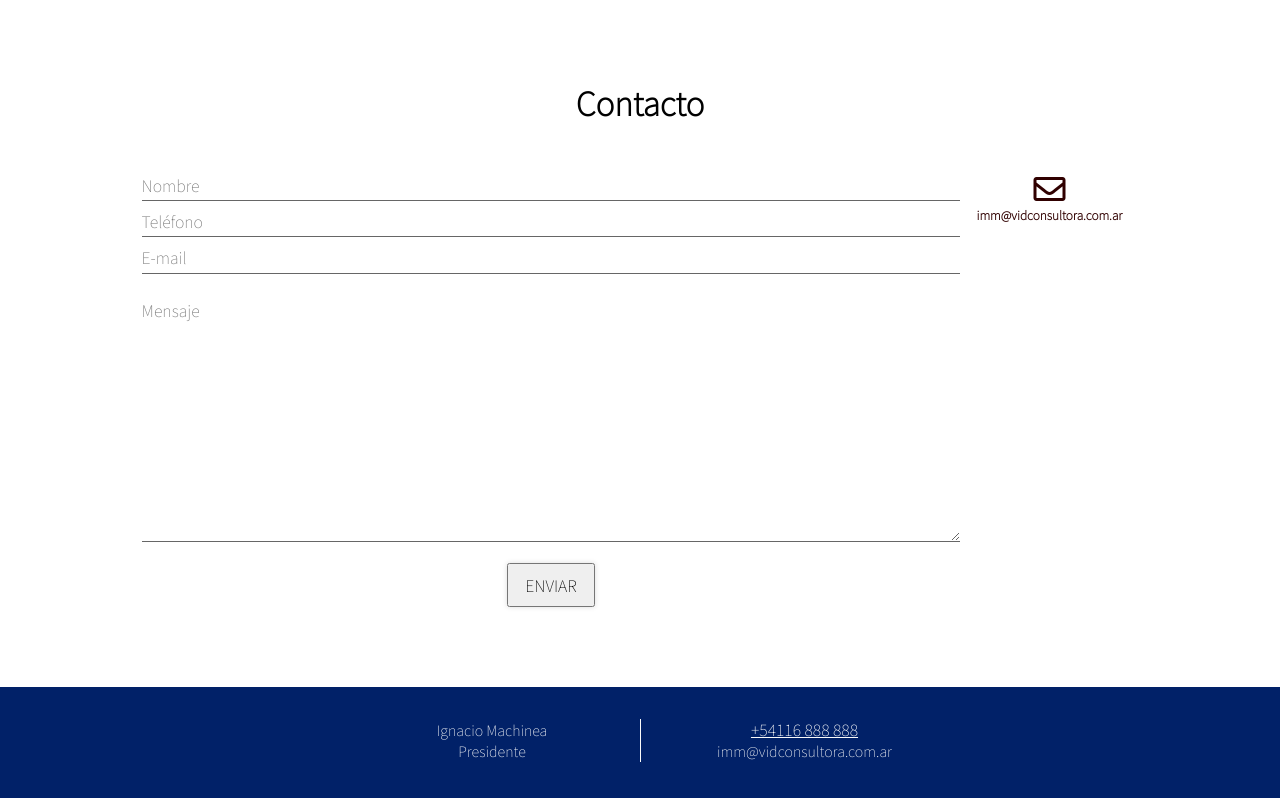
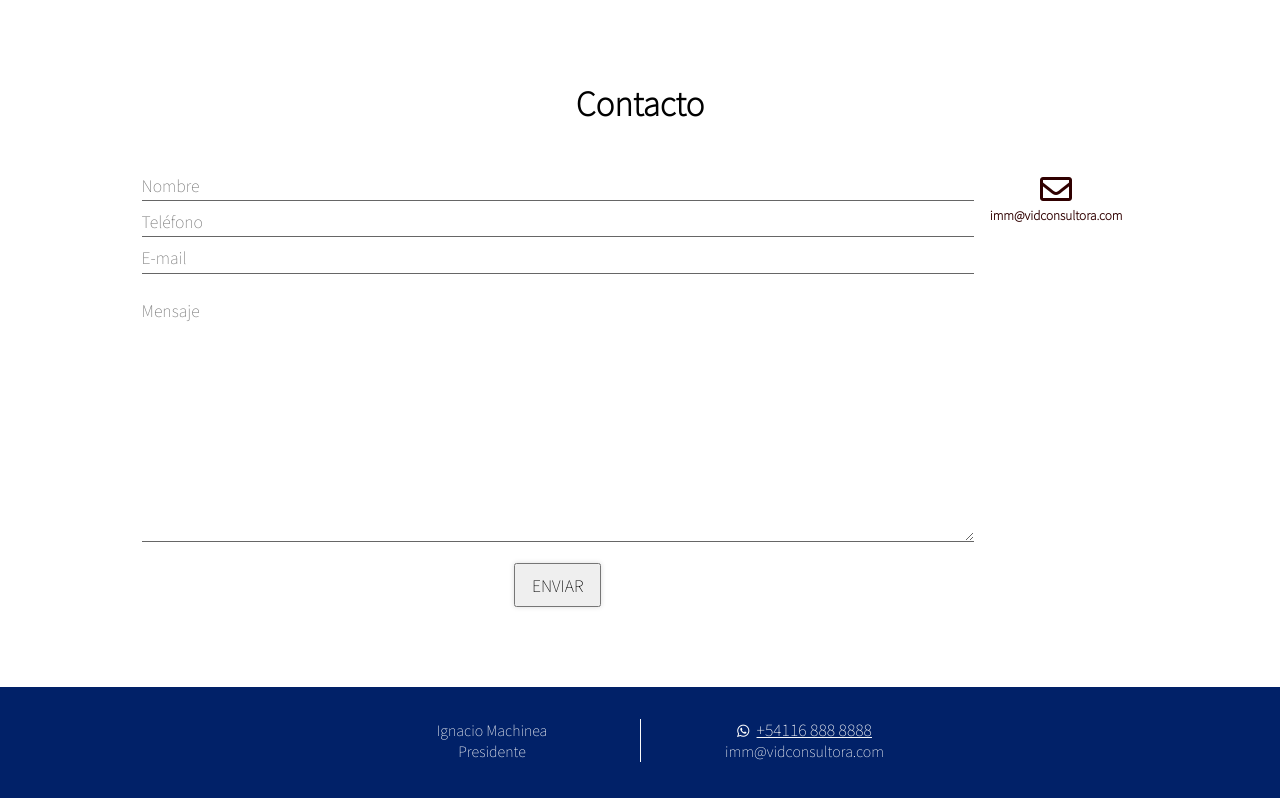
Before and after one commit to Jbcec/vid, a plain HTML site: page index.html in a window 1280 px wide. Shown: the part 1337-2135 px from the top of the page. Drawn offline with Linux system fonts and the light colour scheme.

Commit message:
final por favor

```diff
--- a/index.html
+++ b/index.html
@@ -22,6 +22,7 @@
     />
     <link rel="stylesheet" href="styles.css" />
     <link rel="stylesheet" href="fontawesome-icons/css/all.css" />
+    <link rel="stylesheet" href="https://cdnjs.cloudflare.com/ajax/libs/font-awesome/4.7.0/css/font-awesome.min.css">
     <link rel="icon" href="assets/icono.jpg">
   </head>
 
@@ -153,9 +154,9 @@
           </form>
 
           <div class="contact_widget__container">
-            <a class="contact_widget" href="mailto:imm@vidconsultora.com.ar">
+            <a class="contact_widget" href="mailto:imm@vidconsultora.com">
               <i class="far fa-envelope widget_icon"></i>
-              <h4 class="widget_text">imm@vidconsultora.com.ar</h4>
+              <h4 class="widget_text">imm@vidconsultora.com</h4>
             </a>
           </div>
         </div>
@@ -177,11 +178,11 @@
       <div class="footer-div">
         <ul>
           <li>
-            <p><a href="tel:+54116888888" style="color:inherit;"">+54116 888 888</a></p>
+            <p><i class="fa fa-whatsapp" style="color:white; margin-right: 0.5em"></i><a href="tel:+541168888888" style="color:inherit;"">+54116 888 8888</a></p>
           </li>
 
           <li>
-            <p>imm@vidconsultora.com.ar</p>
+            <p>imm@vidconsultora.com</p>
           </li>
         </ul>
       </div>
```
Also changed, not shown: servicios.html (+6 -2 lines).
